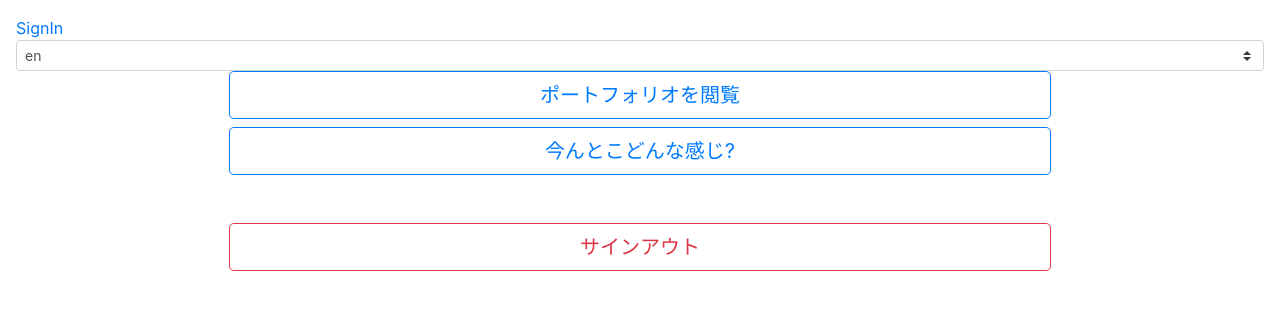
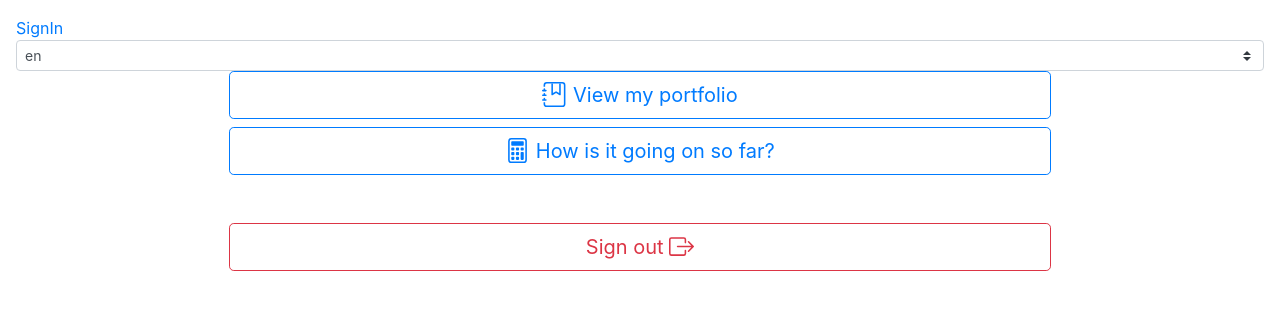
Before and after one commit to yuu-eguci/ShuumulatorWeb, a Vue app: page / in a window 1280 px wide. Shown: the top 310 px of the page. Built offline with nearby package versions, Linux system fonts and the light colour scheme.

Commit message:
🤡 / i18n

```diff
--- a/src/components/Top.vue
+++ b/src/components/Top.vue
@@ -8,19 +8,22 @@
                   variant="outline-primary"
                   size="lg"
                   block>
-          ポートフォリオを閲覧
+          <b-icon icon="journal-bookmark" />
+          {{ $t('top.button1') }}
         </b-button>
         <b-button :to="'/realized'"
                   variant="outline-primary"
                   size="lg"
                   block>
-          今んとこどんな感じ?
+          <b-icon icon="calculator" />
+          {{ $t('top.button2') }}
         </b-button>
         <b-button variant="outline-danger"
                   size="lg"
                   block
                   class="mt-5">
-          サインアウト
+          {{ $t('top.button3') }}
+          <b-icon icon="box-arrow-right" />
         </b-button>
       </b-col>
       <b-col md="2">
--- a/src/locales/en.json
+++ b/src/locales/en.json
@@ -1,3 +1,8 @@
 {
-  "signin": "This page is solidly locked. Type your invitation code."
+  "signin": "This page is solidly locked. Type your invitation code.",
+  "top": {
+    "button1": "View my portfolio",
+    "button2": "How is it going on so far?",
+    "button3": "Sign out"
+  }
 }
--- a/src/locales/ja.json
+++ b/src/locales/ja.json
@@ -1,3 +1,8 @@
 {
-  "signin": "セキュリティ保護されたページです。招待コードをタイプしてください。"
+  "signin": "セキュリティ保護されたページです。招待コードをタイプしてください。",
+  "top": {
+    "button1": "ポートフォリオを閲覧",
+    "button2": "今んとこどんな感じ?",
+    "button3": "サインアウト"
+  }
 }
```
